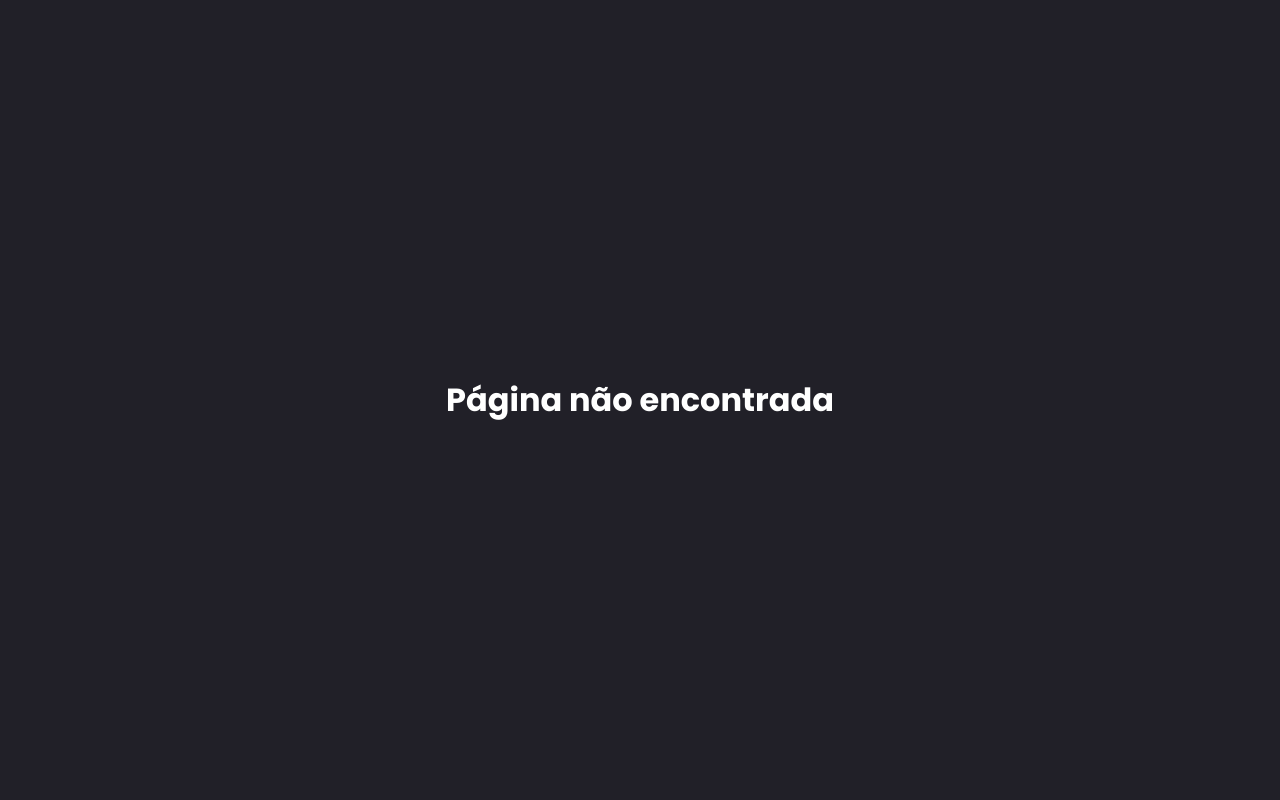
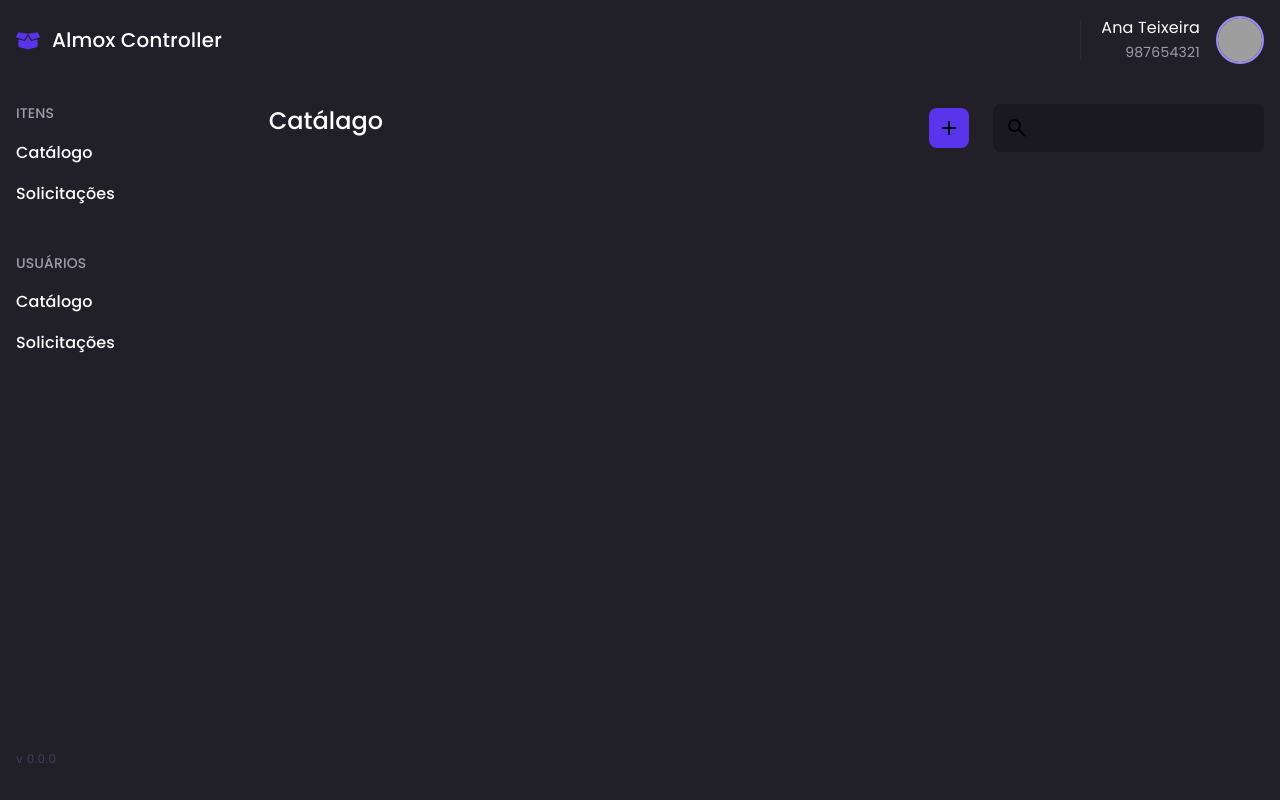
Before and after one commit to jonasGN/almox-controller, a React (Vite) app in the folder frontend/: page /items in a window 1280 px wide. Built offline with nearby package versions, Linux system fonts and the light colour scheme; grey boxes are pictures that could not be loaded.

Commit message:
[frontend] add Catalog page

```diff
--- a/frontend/index.html
+++ b/frontend/index.html
@@ -15,7 +15,7 @@
 </head>
 
 <body>
-  <main id="root"></main>
+  <div id="root"></div>
 
   <script type="module" src="/src/main.tsx"></script>
 </body>
--- a/frontend/src/components/Header/styles.module.scss
+++ b/frontend/src/components/Header/styles.module.scss
@@ -1,9 +1,6 @@
-@import "../../styles/layouts/grids";
 @import "../../styles/fonts";
 
 .headerContainer {
-  @include content-columns;
-
   height: var(--header-size);
 
   display: flex;
--- a/frontend/src/components/Icons.ts
+++ b/frontend/src/components/Icons.ts
@@ -3,4 +3,5 @@ export enum Icons {
   visibilityOff = "/icons/visibility-off.svg",
   search = "/icons/search.svg",
   close = "/icons/close.svg",
+  add = "/icons/add.svg",
 }
--- a/frontend/src/components/Inputs/BaseInput/index.tsx
+++ b/frontend/src/components/Inputs/BaseInput/index.tsx
@@ -9,13 +9,15 @@ interface BaseInputProps extends ReactInputElement {
   name: string;
   leadingIcon?: React.ReactElement | string;
   trailingIcon?: React.ReactElement | string;
+  customClassName?: string;
 }
 
 export const BaseInput = (props: BaseInputProps): JSX.Element => {
-  const { name, leadingIcon, trailingIcon, ...rest } = props;
+  const { name, leadingIcon, trailingIcon, customClassName, ...rest } = props;
 
   const classes = classNames(
     styles.baseInputContainer,
+    customClassName!,
     leadingIcon! && styles.leading,
     trailingIcon! && styles.trailing
   );
--- a/frontend/src/components/Inputs/SearchBar/index.tsx
+++ b/frontend/src/components/Inputs/SearchBar/index.tsx
@@ -38,8 +38,9 @@ export const SearchBar = (props: SearchBarProps): JSX.Element => {
       value={searchTerm}
       onChange={changeSearchTerm}
       leadingIcon={leadingIcon}
-      trailingIcon={trailingIcon}
+      trailingIcon={searchTerm && trailingIcon}
       onKeyDown={handleSearch}
+      customClassName={styles.searchBarContainer}
     />
   );
 };
--- /dev/null
+++ b/frontend/src/components/PageContainer/index.tsx
@@ -0,0 +1,27 @@
+import { ReactChildrenElement } from "../../@types/elements";
+import { classNames } from "../../utils/styles-helper";
+
+import { Header } from "../../components/Header";
+import { SideBar } from "../../components/SideBar";
+
+import styles from "./styles.module.scss";
+
+interface PageContainerProps {
+  contentClassName?: string;
+  children: ReactChildrenElement;
+}
+
+export const PageContainer = (props: PageContainerProps): JSX.Element => {
+  const { contentClassName, children } = props;
+
+  const contentClasses = classNames(styles.contentContainer, contentClassName!);
+
+  return (
+    <main className={styles.pageContainer}>
+      <Header />
+      <SideBar />
+
+      <section className={contentClasses}>{children}</section>
+    </main>
+  );
+};
--- /dev/null
+++ b/frontend/src/components/PageContainer/styles.module.scss
@@ -0,0 +1,31 @@
+@import "../../styles/layouts/grids";
+
+$padding: var(--dft-inset);
+
+.pageContainer {
+  max-width: calc(1364px + $padding);
+
+  @include grid-layout;
+  grid-template-rows: auto 1fr;
+  row-gap: 0;
+
+  padding-inline: $padding;
+
+  & > header {
+    grid-column: 3 / -1;
+    grid-row: 1;
+  }
+
+  & > aside {
+    grid-column: 1 / 3;
+    grid-row: 1 / -1;
+  }
+}
+
+.contentContainer {
+  grid-column: 3 / -1;
+  grid-row: 2 / -1;
+
+  margin-top: var(--section-inset);
+  margin-bottom: var(--dftdb-inset);
+}
--- a/frontend/src/components/SideBar/index.tsx
+++ b/frontend/src/components/SideBar/index.tsx
@@ -14,14 +14,14 @@ export const SideBar = (props: SideBarProps): JSX.Element => {
   const {} = props;
 
   return (
-    <nav className={styles.sideBarContainer}>
+    <aside className={styles.sideBarContainer}>
       <header>
         <Link to={Paths.ITEMS}>
           <Logo />
         </Link>
       </header>
 
-      <aside>
+      <nav>
         <SideBarSection title="Itens">
           <SideBarNavItem title="Catálogo" />
           <SideBarNavItem title="Solicitações" />
@@ -31,9 +31,9 @@ export const SideBar = (props: SideBarProps): JSX.Element => {
           <SideBarNavItem title="Catálogo" />
           <SideBarNavItem title="Solicitações" />
         </SideBarSection>
-      </aside>
+      </nav>
 
       <footer>v {config.version}</footer>
-    </nav>
+    </aside>
   );
 };
--- a/frontend/src/components/SideBar/styles.module.scss
+++ b/frontend/src/components/SideBar/styles.module.scss
@@ -4,26 +4,20 @@
   position: sticky;
   top: 0;
 
-  grid-column: 1 / 3;
-  grid-row: 1 / 3;
-
   height: 100vh;
   display: flex;
   flex-direction: column;
-
-  padding-bottom: var(--dftdb-inset);
 
   header {
     height: var(--header-size);
 
     display: flex;
     align-items: center;
-
-    margin-bottom: var(--section-inset);
   }
 
-  aside {
+  nav {
     flex: 1;
+    margin-top: var(--section-inset);
 
     > div {
       & + div {
@@ -35,5 +29,6 @@
   footer {
     @include caption-font;
     color: var(--indiferent-color);
+    margin-bottom: var(--dftdb-inset);
   }
 }
--- /dev/null
+++ b/frontend/src/pages/Catalog/index.tsx
@@ -0,0 +1,42 @@
+import { OptionButton } from "../../components/Buttons";
+import { Icons } from "../../components/Icons";
+import { SearchBar } from "../../components/Inputs";
+import { ItemCard } from "../../components/ItemCard";
+import { PageTitle } from "../../components/PageTitle";
+import { PageContainer } from "../../components/PageContainer";
+
+import styles from "./styles.module.scss";
+
+const items = new Array(40).map((item) => {
+  return "item";
+});
+
+export const CatalogPage = (): JSX.Element => {
+  return (
+    <PageContainer contentClassName={styles.container}>
+      <div className={styles.headerContainer}>
+        <PageTitle title="Catálago" />
+
+        <div className={styles.actionsContainer}>
+          <OptionButton icon={Icons.add} />
+          <SearchBar onSearch={(term) => {}} />
+        </div>
+      </div>
+
+      <div className={styles.contentContainer}>
+        {items.map((item) => {
+          return (
+            <ItemCard
+              item={{
+                code: "9988776655",
+                name: "item A",
+                price: 99,
+                image: "item image",
+              }}
+            />
+          );
+        })}
+      </div>
+    </PageContainer>
+  );
+};
--- /dev/null
+++ b/frontend/src/pages/Catalog/styles.module.scss
@@ -0,0 +1,24 @@
+@import "../../styles/layouts/grids";
+
+// .container {
+// }
+
+.headerContainer {
+  display: flex;
+  justify-content: space-between;
+
+  margin-bottom: var(--section-inset);
+}
+
+.actionsContainer {
+  display: flex;
+  align-items: center;
+
+  & > button {
+    margin-right: var(--section-inset);
+  }
+}
+
+.contentContainer {
+  @include content-columns;
+}
--- a/frontend/src/routes/index.tsx
+++ b/frontend/src/routes/index.tsx
@@ -3,13 +3,15 @@ import { Paths } from "./paths";
 
 import { SignInPage } from "../pages/SignIn";
 import { NotFoundPage } from "../pages/NotFound";
+import { CatalogPage } from "../pages/Catalog";
 
 export { BrowserRouter, Paths };
 
 export const AppRoutes = (): JSX.Element => {
   return (
     <Routes>
-      <Route path={Paths.ROOT} element={<SignInPage />}></Route>
+      <Route path={Paths.ROOT} element={<SignInPage />} />
+      <Route path={Paths.ITEMS} element={<CatalogPage />} />
       <Route path="*" element={<NotFoundPage />} />
     </Routes>
   );
```
Also changed, not shown: frontend/public/icons/add.svg (added).
